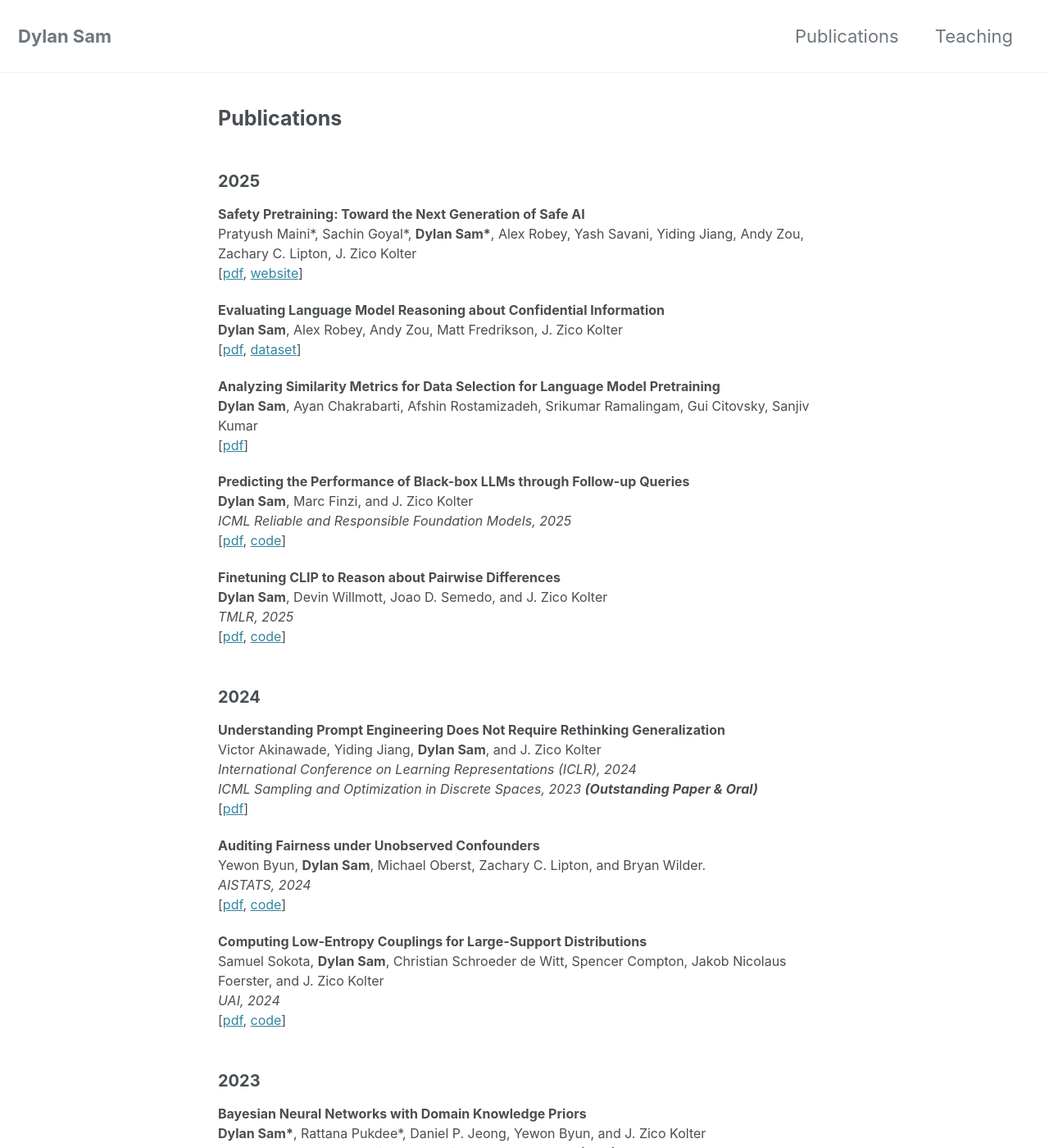
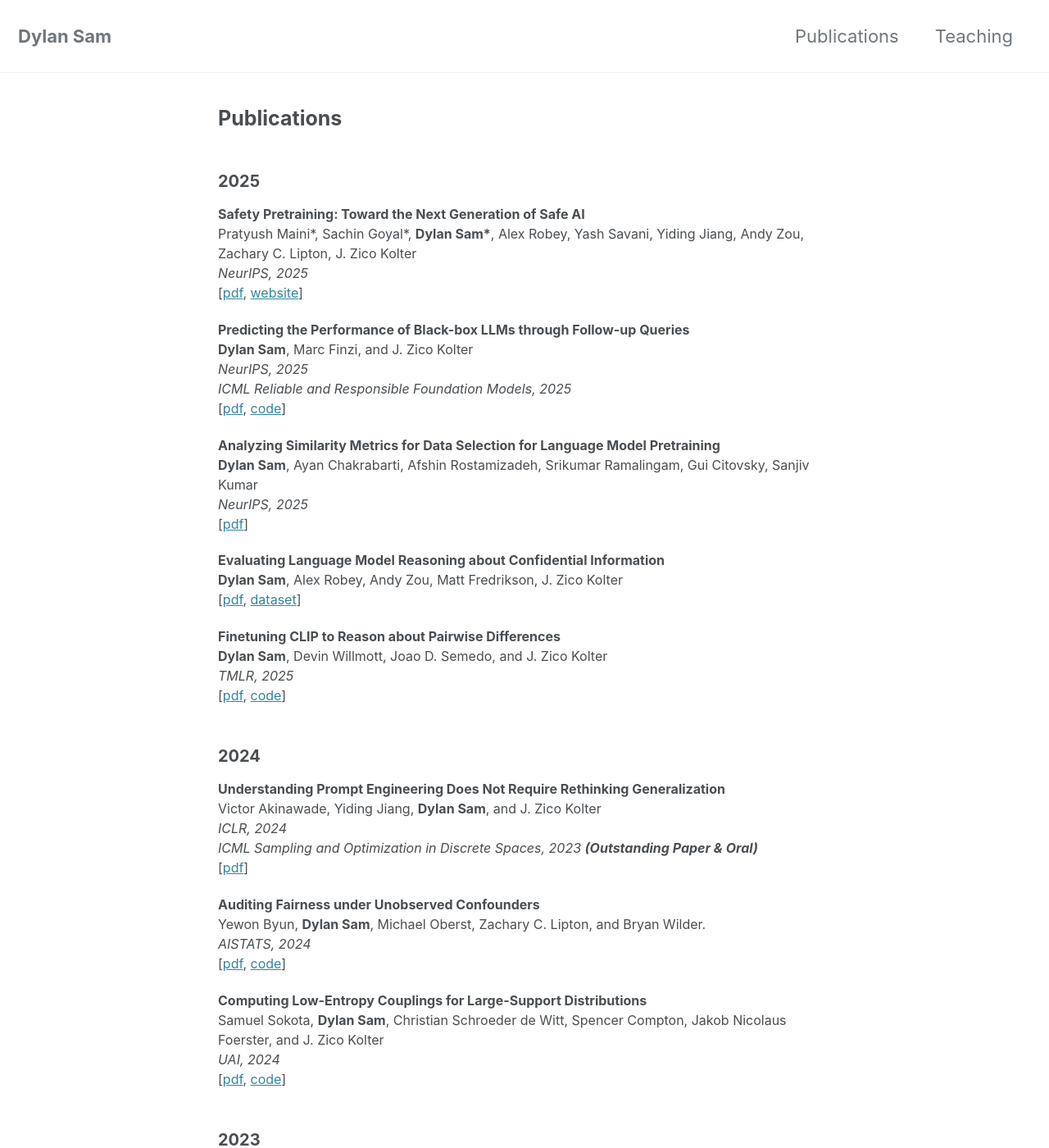
Before and after one commit to dsam99/dsam99.github.io, a Jekyll site: the page built from publications.md, in a window 1280 px wide and 1400 px high. Shown: the whole window at 82% size. Built offline with Jekyll 4.4.1, drawn with Linux system fonts in a browser that asks for light colours; cached includes are drawn as plain includes; nearby versions of some CDN libraries; a style sheet for code colours, icons or effects is not loaded; some of the changed text lies outside the part shown.

Commit message:
neurips update

```diff
--- a/_includes/footer/custom.html
+++ b/_includes/footer/custom.html
@@ -23,6 +23,6 @@
 	    <i class="fa-brands fa-square-github"></i> <a href="https://github.com/dsam99">Github</a>
     </p>
 
-    <p> Last modified： 8/2025 </p>
+    <p> Last modified： 9/2025 </p>
 
 </div>
--- a/_layouts/home.html
+++ b/_layouts/home.html
@@ -13,7 +13,7 @@ layout: default
 		Hi, I'm Dylan! I'm a final year PhD student in the Machine Learning Department at CMU, where I am fortunate to be advised by <a href="https://zicokolter.com/">Zico Kolter</a>. My work is supported by a NSF Graduate Research Fellowship. I'm also currently working with Gray Swan AI.
 	</p>
 	<p>
-		My research focuses on making language models behave in safe, controllable, and predictable ways. I'm currently working on curating better/safer training data and on monitoring for harmful behavior. In the past, I worked on generalization and on training with weak supervision or interpretable forms of domain knowledge.
+		My research focuses on making language models behave in safe, controllable, and predictable ways. Currently, I'm working on curating better/safer training data and monitoring models for harmful behavior. In the past, I worked on aligning models with weak supervision or interpretable forms of domain knowledge and on generalization.
 	</p>
 
 	<p>
--- a/_layouts/publications.html
+++ b/_layouts/publications.html
@@ -12,23 +12,26 @@ author_profile: false
 
 			<p class="title"> <b>Safety Pretraining: Toward the Next Generation of Safe AI</b><br>
 				Pratyush Maini*, Sachin Goyal*, <strong>Dylan Sam*</strong>, Alex Robey, Yash Savani, Yiding Jiang, Andy Zou, Zachary C. Lipton, J. Zico Kolter<br>
+				<i>NeurIPS, 2025</i> <br>
 				[<a href="https://www.arxiv.org/abs/2504.16980" target="_blank">pdf</a>, <a href="https://locuslab.github.io/safety-pretraining/" target="_blank">website</a>]
+			</p>
+
+			<p class="title"> <b>Predicting the Performance of Black-box LLMs through Follow-up Queries</b><br>
+				<strong>Dylan Sam</strong>, Marc Finzi, and J. Zico Kolter<br>
+				<i>NeurIPS, 2025</i> <br>
+				<i>ICML Reliable and Responsible Foundation Models, 2025</i> <br>
+				[<a href="https://arxiv.org/abs/2501.01558" target="_blank">pdf</a>, <a href="https://github.com/dsam99/QueRE" target="_blank">code</a>]
+			</p>
+
+			<p class="title"> <b>Analyzing Similarity Metrics for Data Selection for Language Model Pretraining</b><br>
+				<strong>Dylan Sam</strong>, Ayan Chakrabarti, Afshin Rostamizadeh, Srikumar Ramalingam, Gui Citovsky, Sanjiv Kumar<br>
+				<i>NeurIPS, 2025</i> <br>
+				[<a href="http://arxiv.org/abs/2502.02494" target="_blank">pdf</a>]
 			</p>
 
 			<p class="title"> <b>Evaluating Language Model Reasoning about Confidential Information</b><br>
 				<strong>Dylan Sam</strong>, Alex Robey, Andy Zou, Matt Fredrikson, J. Zico Kolter<br>
 				[<a href="https://arxiv.org/abs/2508.19980" target="_blank">pdf</a>, <a href="https://huggingface.co/datasets/locuslab/password_eval" target="_blank">dataset</a>]
-			</p>
-
-			<p class="title"> <b>Analyzing Similarity Metrics for Data Selection for Language Model Pretraining</b><br>
-				<strong>Dylan Sam</strong>, Ayan Chakrabarti, Afshin Rostamizadeh, Srikumar Ramalingam, Gui Citovsky, Sanjiv Kumar<br>
-				[<a href="http://arxiv.org/abs/2502.02494" target="_blank">pdf</a>]
-			</p>
-
-			<p class="title"> <b>Predicting the Performance of Black-box LLMs through Follow-up Queries</b><br>
-				<strong>Dylan Sam</strong>, Marc Finzi, and J. Zico Kolter<br>
-				<i>ICML Reliable and Responsible Foundation Models, 2025</i> <br>
-				[<a href="https://arxiv.org/abs/2501.01558" target="_blank">pdf</a>, <a href="https://github.com/dsam99/QueRE" target="_blank">code</a>]
 			</p>
 
 <!-- 			<p class="title"> <b>Open Challenges in Applying Language Models to 3D Molecular Data</b><br>
@@ -46,7 +49,7 @@ author_profile: false
 
 			<p class="title"> <b>Understanding Prompt Engineering Does Not Require Rethinking Generalization </b><br>
 				Victor Akinawade, Yiding Jiang, <strong>Dylan Sam</strong>, and J. Zico Kolter<br>
-				<i>International Conference on Learning Representations (ICLR), 2024</i>   <br>
+				<i>ICLR, 2024</i>   <br>
 				<i>ICML Sampling and Optimization in Discrete Spaces, 2023</i> <strong><em> (Outstanding Paper & Oral) </em></strong> <br>
 				[<a href="https://arxiv.org/abs/2310.03957" target="_blank">pdf</a>]
 			</p>
```
